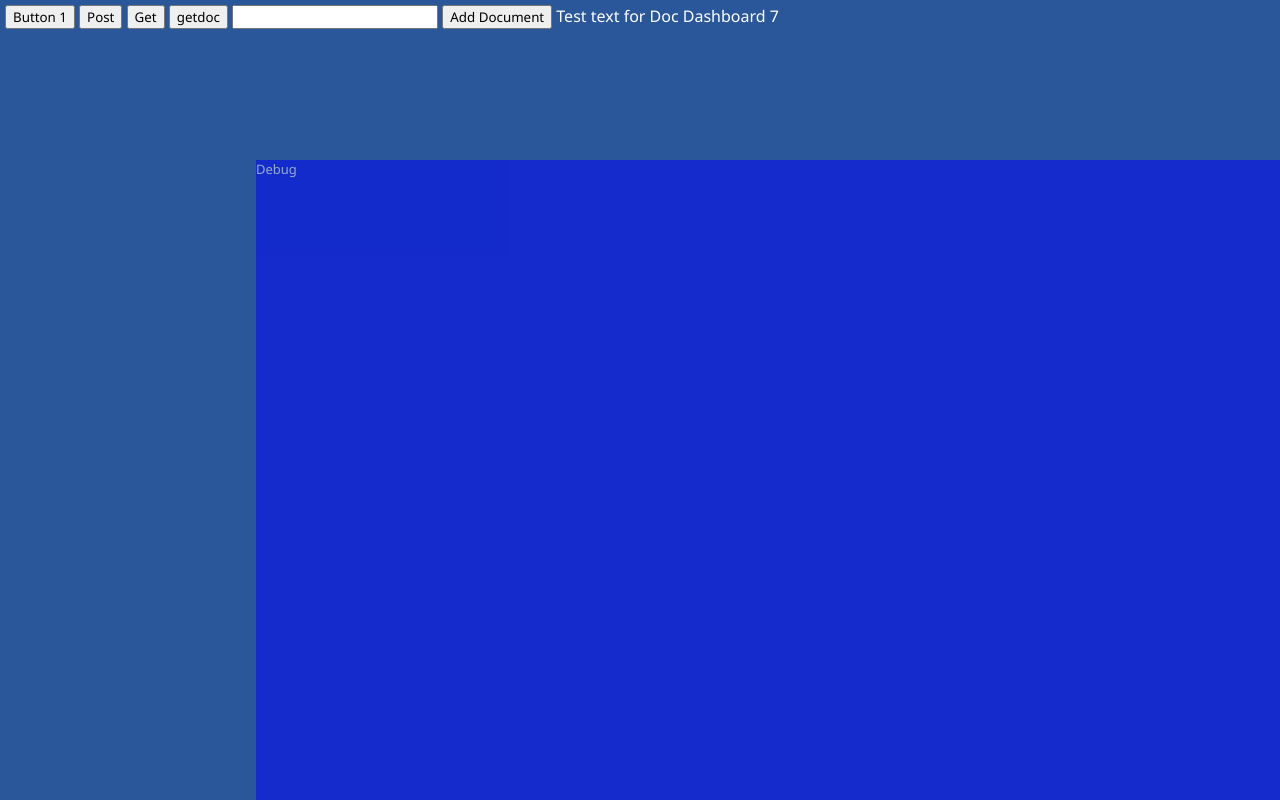
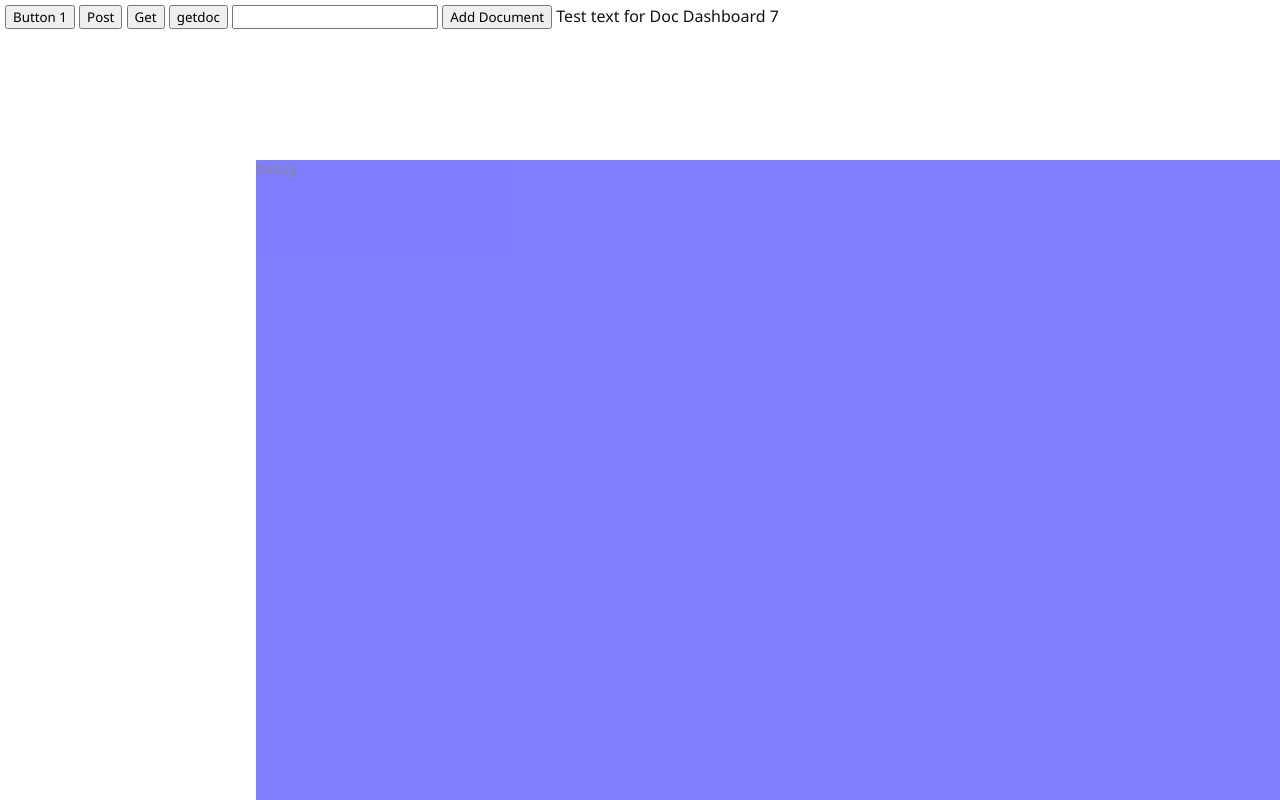
Before and after one commit to saunders77/docdashboard, a Flask app: page / in a window 1280 px wide. Run offline with Flask 2, Linux system fonts and the light colour scheme; parts of the project's set-up code (start-up, migrations or seed data) failed here and were passed over; some libraries are stand-ins or nearby versions.

Commit message:
changed colours

```diff
--- a/FlaskWebProject/static/content/docdash.css
+++ b/FlaskWebProject/static/content/docdash.css
@@ -4,11 +4,11 @@
 
 body{
 
-    /*color:rgb(175,185,195);*/
-    color: white;
+    /*color:rgb(42,87,154);*/
+    color: rgb(20,20,20);
     margin:0px;
     padding:5px;
-    background-color:rgb(42,87,154);
+    background-color:white;
     /*overflow:hidden; */
 
 }
--- a/FlaskWebProject/static/scripts/docdash.js
+++ b/FlaskWebProject/static/scripts/docdash.js
@@ -168,6 +168,7 @@
 
     displayNextStats: function(){
         //get updates values from the server
+        write("about to get updates");
         get();
 
         // now trigger the next recording, if necessary
@@ -290,7 +291,7 @@
     }
 
     docs = JSON.stringify(docs);
-
+    write("will show docs:");
     write(docs);
 
     $.ajax({
```
